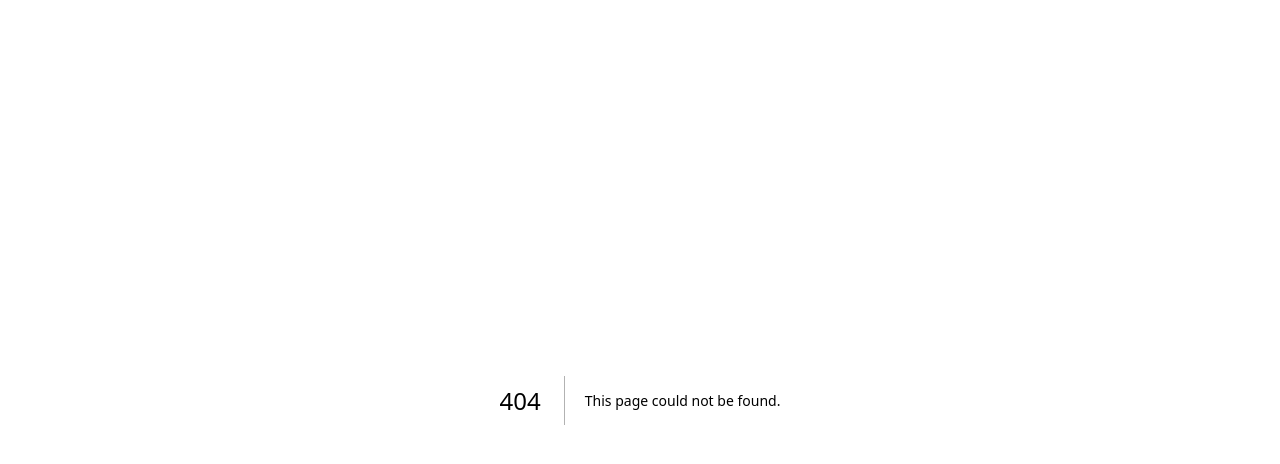
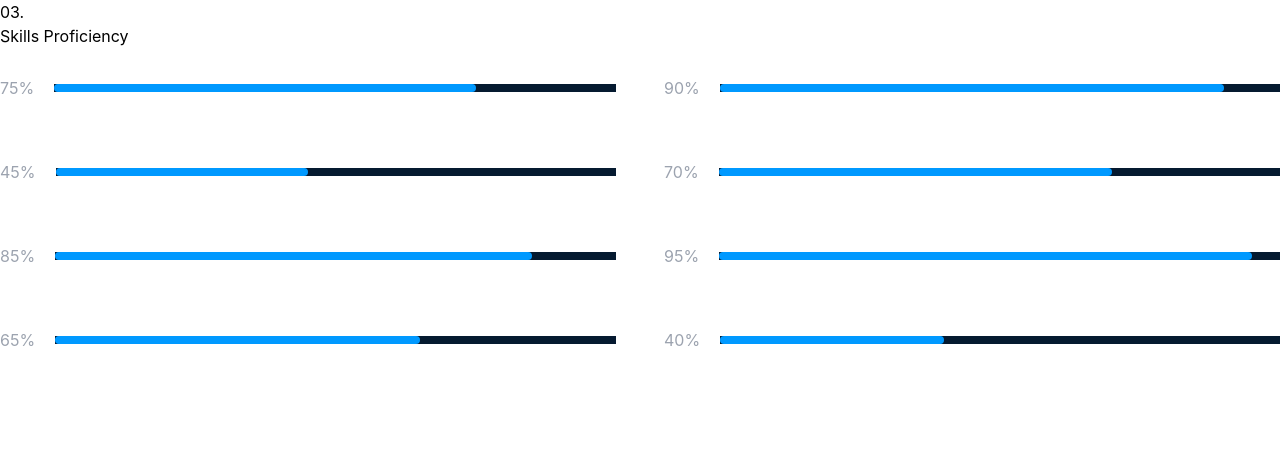
Before and after one commit to jamesvovos/portfolio, a Next.js app: page /skills in a window 1280 px wide. Before the commit this address had no page. Shown: the top 464 px of the page. Built offline with nearby package versions, Linux system fonts and the light colour scheme.

Commit message:
Added progressBar component and skills page.

```diff
--- /dev/null
+++ b/pages/components/progressBar.jsx
@@ -0,0 +1,15 @@
+import React from "react";
+
+export default function ProgressBar({ title, width, text }) {
+  return (
+    <div>
+      <h6 className="text-white text-lg font font-medium">{title}</h6>
+      <div className="progress-bar">
+        <p className="pr-5 text-gray-400">{text}</p>
+        <div className="progress">
+          <span className="barSpan" style={{ width: width }}></span>
+        </div>
+      </div>
+    </div>
+  );
+}
--- a/pages/index.tsx
+++ b/pages/index.tsx
@@ -6,6 +6,7 @@ import DevelopmentTools from "./components/developmentTools";
 import Hero from "./components/hero";
 import ProjectCard from "./components/projectCard";
 import ContactForm from "./components/contactForm";
+import Skills from "./skills";
 
 export default function Home() {
   return (
@@ -40,12 +41,8 @@ export default function Home() {
             </p>
           </div>
           <div>
-            <ProjectItem
-              link="https://nextjs.org/docs"
-              title="Documentation"
-              text="Find in-depth information about Next.js features and API."
-            />
             <ProjectCard />
+            <Skills />
             <DevelopmentTools />
             <ContactForm />
           </div>
--- /dev/null
+++ b/pages/skills.jsx
@@ -0,0 +1,28 @@
+import React from "react";
+import ProgressBar from "./components/progressBar";
+
+export default function Skills() {
+  return (
+    <section id="skills" className="container mx-auto">
+      <div className="sectionTitle">
+        <span className="titleNumber">03.</span>
+        <h5 className="titleText">
+          Skills Proficiency
+          <div className="underline">
+            <span></span>
+          </div>
+        </h5>
+      </div>
+      <div className="skills">
+        <ProgressBar title={"C++"} width={"75%"} text={"75%"} />
+        <ProgressBar title={"C#"} width={"90%"} text={"90%"} />
+        <ProgressBar title={"JAVASCRIPT"} width={"45%"} text={"45%"} />
+        <ProgressBar title={"JAVA"} width={"70%"} text={"70%"} />
+        <ProgressBar title={"PYTHON"} width={"85%"} text={"85%"} />
+        <ProgressBar title={"React Native"} width={"95%"} text={"95%"} />
+        <ProgressBar title={"React JS"} width={"65%"} text={"65%"} />
+        <ProgressBar title={"Kotlin"} width={"40%"} text={"40%"} />
+      </div>
+    </section>
+  );
+}
--- a/styles/globals.css
+++ b/styles/globals.css
@@ -20,18 +20,18 @@ a {
 }
 
 @font-face {
-  font-family: 'burtons';
-  src: url('../public/Burtons.otf');
+  font-family: "burtons";
+  src: url("../public/Burtons.otf");
 }
 
 @font-face {
-  font-family: 'sourcecode';
-  src: url('../public/SourceCodePro-Regular.ttf');
+  font-family: "sourcecode";
+  src: url("../public/SourceCodePro-Regular.ttf");
 }
 
 @font-face {
-  font-family: 'drukwideweb';
-  src: url('../public/Druk-Wide-Bold.ttf');
+  font-family: "drukwideweb";
+  src: url("../public/Druk-Wide-Bold.ttf");
 }
 
 @media (prefers-color-scheme: dark) {
@@ -45,35 +45,36 @@ a {
 }
 
 /* Projects Component Styling */
-.projects{
+.projects {
   margin-top: 1rem;
 }
 
-.projectContainer{
+.projectContainer {
   margin-top: 1rem;
   justify-content: space-between;
-  grid-template-columns: repeat(1,1fr);
+  grid-template-columns: repeat(1, 1fr);
 }
 
-.singleProject{
+.singleProject {
   display: grid;
-  gap: .5rem;
+  gap: 0.5rem;
   padding: 1.5rem 1rem;
   border-radius: 10px;
   height: 100%;
   background: #082341;
 }
 
-.externalLinks{
+.externalLinks {
   width: 100%;
   justify-content: space-between;
 }
 
-.youtubeIcon, .githubIcon{
-    color: #00EAFF;
+.youtubeIcon,
+.githubIcon {
+  color: #00eaff;
 }
 
-.imgDiv{
+.imgDiv {
   width: auto;
   height: 350px;
   border-radius: 5px;
@@ -81,43 +82,43 @@ a {
   cursor: pointer;
 }
 
-img{
+img {
   height: 100%;
   width: 100%;
   object-fit: cover;
   border-radius: 5px;
 }
 
-.projectTitle{
+.projectTitle {
   display: flex;
   font-weight: 600;
   color: white;
 }
 
-.desc{
+.desc {
   font-weight: 600;
   color: white;
 }
 
-.technologies{
-  gap: .5rem;
+.technologies {
+  gap: 0.5rem;
   justify-content: flex-end;
 }
 
-.small{
+.small {
   font-weight: 600;
 }
 
 /* Contact Form Component Styling */
 
-.contactContainer{
+.contactContainer {
   width: 100%;
   justify-content: center;
   align-items: flex-start;
   gap: 2rem;
 }
 
-.contactCard{
+.contactCard {
   display: grid;
   align-items: center;
   row-gap: 10px;
@@ -128,31 +129,33 @@ img{
   text-align: center;
 }
 
-.twitterIcon, .arrowIcon{
-  color: #00EAFF;
+.twitterIcon,
+.arrowIcon {
+  color: #00eaff;
 }
 
-.contactFlex{
+.contactFlex {
   justify-content: center;
   gap: 5px;
-  color:#00EAFF;
+  color: #00eaff;
   font-weight: 600;
   cursor: pointer;
 }
 
-.form{
+.form {
   width: 100%;
-  margin:auto;
+  margin: auto;
 }
 
-input, textarea {
+input,
+textarea {
   height: 1rem;
   width: 90%;
-  padding: 1.5rem .5rem;
+  padding: 1.5rem 0.5rem;
   border-radius: 10px;
   background: none;
   border: 2px solid;
-  margin: .5rem 0;
+  margin: 0.5rem 0;
   outline: none;
   color: white;
   font-weight: 600;
@@ -162,26 +165,62 @@ textarea {
   height: 150px;
 }
 
-.formBtn{
+.formBtn {
   display: block;
   margin: auto;
   width: 90%;
   border: none;
   padding: 1rem 0;
-  background: #00EAFF;
-  color:#082341;
+  background: #00eaff;
+  color: #082341;
   cursor: pointer;
   border-radius: 10px;
   font-size: 18px;
   font-weight: 600;
 }
 
-.formBtn:hover{
-  background: #0099FF;
+.formBtn:hover {
+  background: #0099ff;
   color: white;
 }
 
-input::placeholder, textarea::placeholder{
-  color:white;
+input::placeholder,
+textarea::placeholder {
+  color: white;
   opacity: 0.5;
 }
+
+/* Skill Progress Bar Component */
+
+.progress-bar {
+  display: flex;
+  align-items: center;
+}
+
+.progress {
+  position: relative;
+  width: 100%;
+  height: 0.5rem;
+  background-color: #051a30;
+}
+
+.barSpan {
+  position: absolute;
+  left: 0;
+  bottom: 0;
+  height: 100%;
+  background-color: #0099ff;
+  border-radius: 10px;
+}
+
+/* Skills Page */
+
+.skills {
+  display: grid;
+  grid-template-columns: repeat(2, 1fr);
+  grid-row-gap: 2rem;
+  grid-column-gap: 3rem;
+  @media screen and (max-width: 700px) {
+    grid-template-columns: repeat(1, 1fr);
+  }
+}
```
